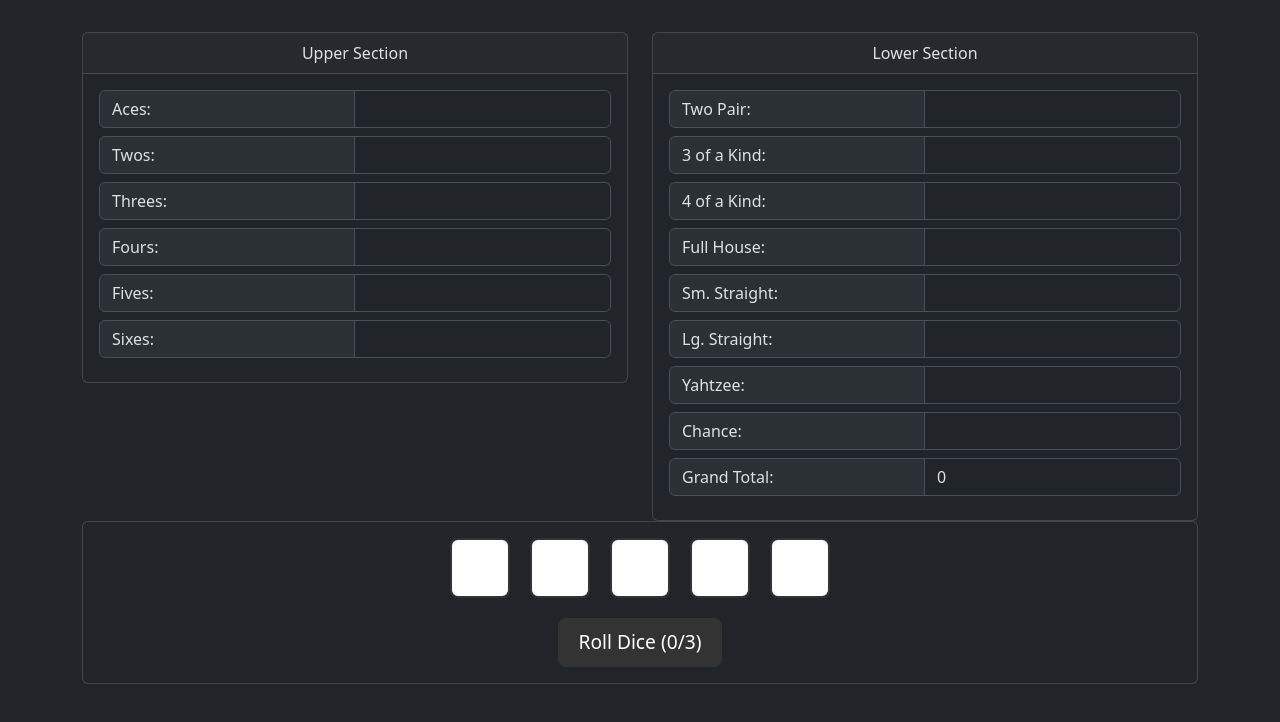
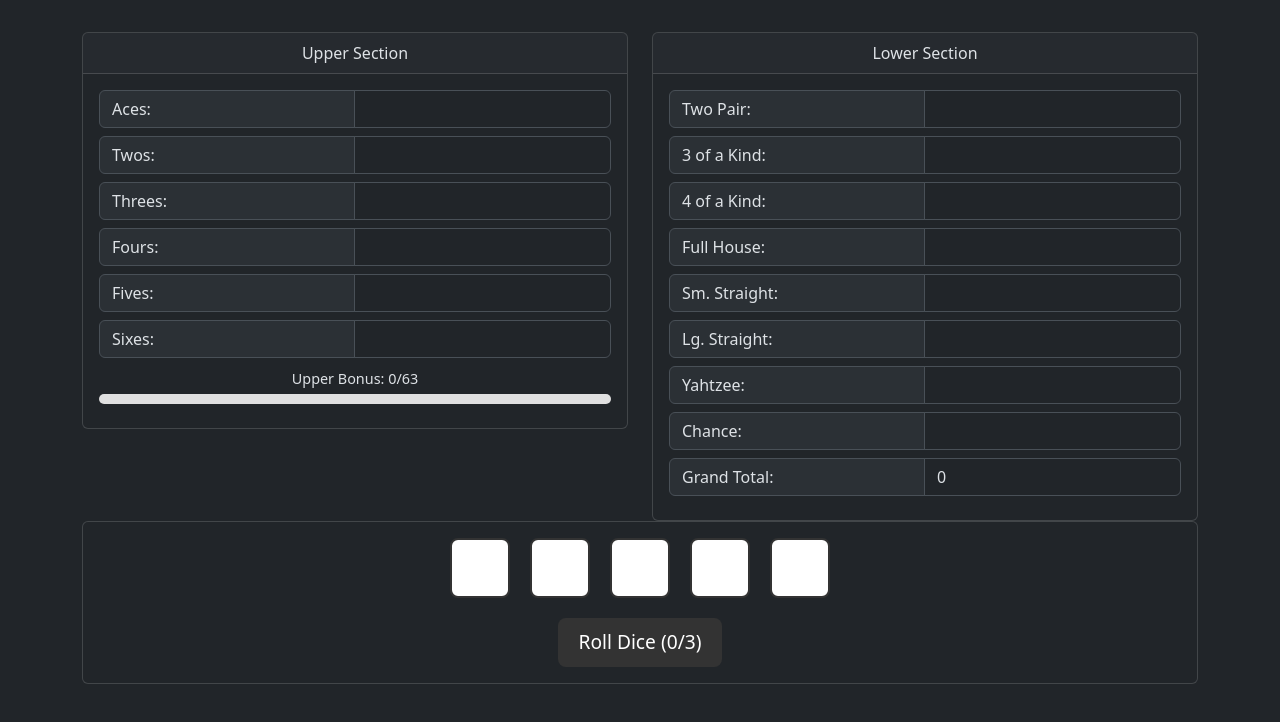
Before and after one commit to mtickle/dice-game, a React (Vite) app: page / in a window 1280 px wide. Shown: the top 722 px of the page. Built offline with nearby package versions, Linux system fonts and the light colour scheme; the HTML template or start-up script is replaced by a standard one.

Commit message:
I cant believe I made more changes.

```diff
--- a/src/App.jsx
+++ b/src/App.jsx
@@ -262,7 +262,10 @@
               turnComplete={turnComplete}
               prettyName={prettyName}
               bonusCategory={bonusCategory}
+              isUpperSection={true}
+              upperTotal={upperTotal}
               grandTotal={null}
+
             />
             &nbsp;
 
@@ -278,6 +281,7 @@
               turnComplete={turnComplete}
               prettyName={prettyName}
               bonusCategory={bonusCategory}
+              isUpperSection={false}
               totalsNode={null}
               grandTotal={grandTotal}
             />
--- /dev/null
+++ b/src/components/BonusProgressBar.jsx
@@ -0,0 +1,23 @@
+
+
+const BonusProgressBar = ({ upperTotal }) => {
+    const bonusThreshold = 63;
+    const progress = Math.min((upperTotal / bonusThreshold) * 100, 100);
+    const bonusEarned = upperTotal >= bonusThreshold;
+
+    return (
+        <div className="bonus-container">
+            <div className="bonus-label">
+                Upper Bonus: {upperTotal}/63
+            </div>
+            <div className="bonus-bar">
+                <div
+                    className={`bonus-fill ${bonusEarned ? 'earned' : ''}`}
+                    style={{ width: `${progress}%` }}
+                />
+            </div>
+        </div>
+    );
+};
+
+export default BonusProgressBar;
--- a/src/components/ScoreCardSection.jsx
+++ b/src/components/ScoreCardSection.jsx
@@ -1,5 +1,6 @@
 import ScoreRow from './ScoreRow';
 
+import BonusProgressBar from './BonusProgressBar';
 import UnifiedSectionTotals from './UnifiedSectionTotals';
 
 export default function ScoreCardSection({
@@ -11,8 +12,10 @@
     rollCount,
     turnComplete,
     prettyName,
+    isUpperSection,
     bonusCategory = null,
     totalsNode = null,
+    upperTotal = 0,
     grandTotal
 }) {
     return (
@@ -33,6 +36,11 @@
                     grandTotal={grandTotal}
                 />
             )}
+            {isUpperSection && (
+                <div className="text-sm mt-2 space-y-2">
+                    <BonusProgressBar upperTotal={upperTotal} />
+                </div>
+            )}
 
         </div>
 
--- a/src/components/UnifiedScoreSection.jsx
+++ b/src/components/UnifiedScoreSection.jsx
@@ -12,7 +12,9 @@
     turnComplete,
     prettyName,
     totalsNode,
+    isUpperSection,
     bonusCategory,
+    upperTotal,
     grandTotal
 }) {
     return (
@@ -30,6 +32,8 @@
                     prettyName={prettyName}
                     bonusCategory={bonusCategory}
                     totalsNode={totalsNode}
+                    isUpperSection={isUpperSection}
+                    upperTotal={upperTotal}
                     grandTotal={grandTotal}
                 />
 
--- a/src/styles/Dice.css
+++ b/src/styles/Dice.css
@@ -222,3 +222,32 @@
     transform: scale(1);
   }
 }
+
+.bonus-container {
+  margin-top: 10px;
+  width: 100%;
+}
+
+.bonus-label {
+  font-size: 0.9rem;
+  margin-bottom: 4px;
+  text-align: center;
+  font-weight: 500;
+}
+
+.bonus-bar {
+  height: 10px;
+  background-color: #e0e0e0;
+  border-radius: 5px;
+  overflow: hidden;
+}
+
+.bonus-fill {
+  height: 100%;
+  background-color: #facc15; /* yellow */
+  transition: width 0.4s ease;
+}
+
+.bonus-fill.earned {
+  background-color: #22c55e; /* green */
+}
```
